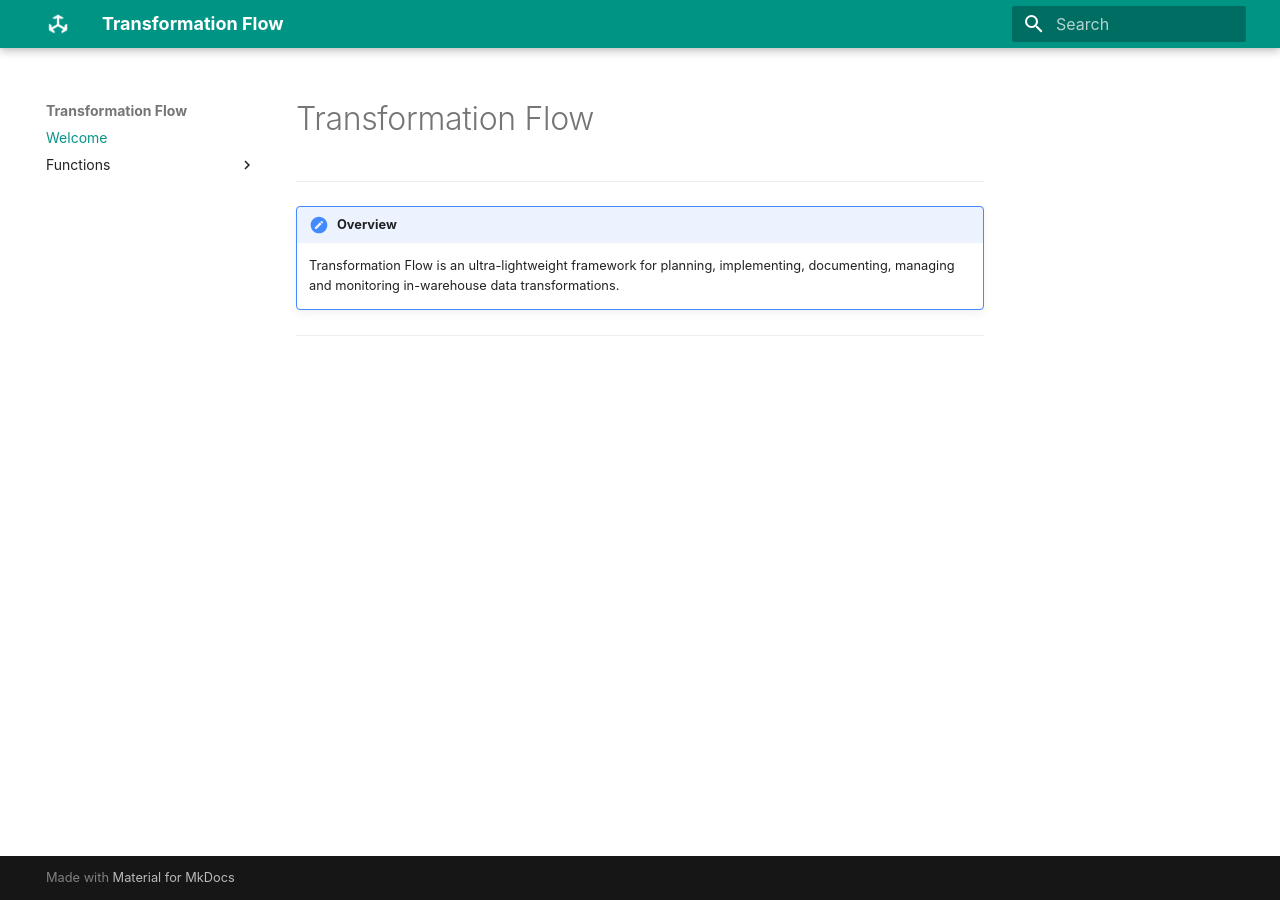
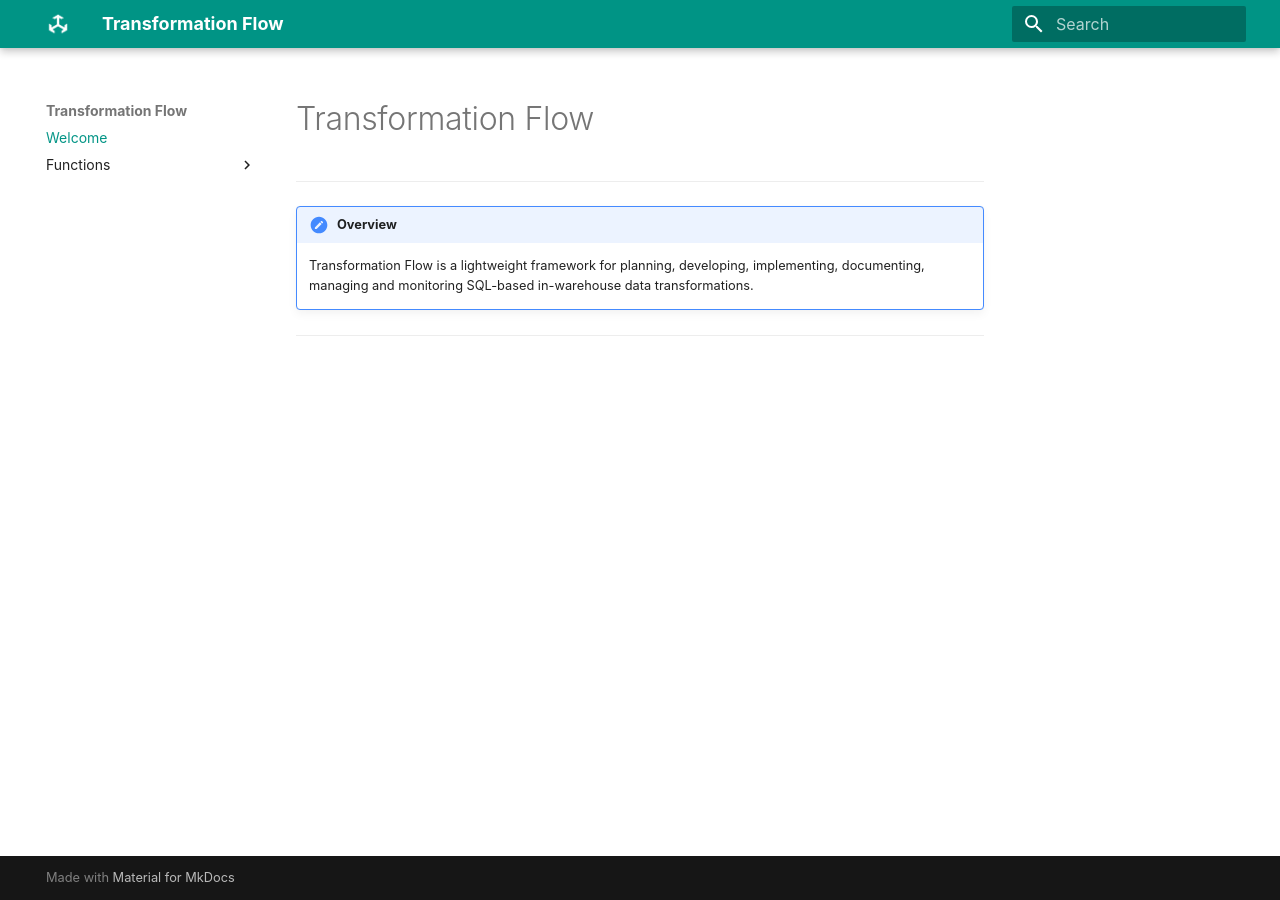
Before and after one commit to transformationflow/transformationflow.github.io, an MkDocs documentation site: the page built from docs/index.md, in a window 1280 px wide. Built offline with MkDocs 1.6.1 and Material for MkDocs 9.7.7, drawn with Linux system fonts in a browser that asks for light colours; some web fonts are replaced; comment, search, counter and statistics services are not loaded.

Commit message:
Updated index

```diff
--- a/docs/index.md
+++ b/docs/index.md
@@ -1,5 +1,5 @@
 # Transformation Flow
 ---
 !!! tldr "Overview"
-    Transformation Flow is an ultra-lightweight framework for planning, implementing, documenting, managing and monitoring in-warehouse data transformations.
+    Transformation Flow is a lightweight framework for planning, developing, implementing, documenting, managing and monitoring SQL-based in-warehouse data transformations.
 ---
```
